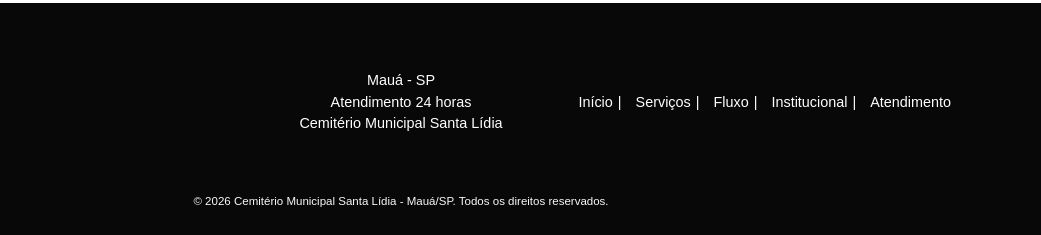
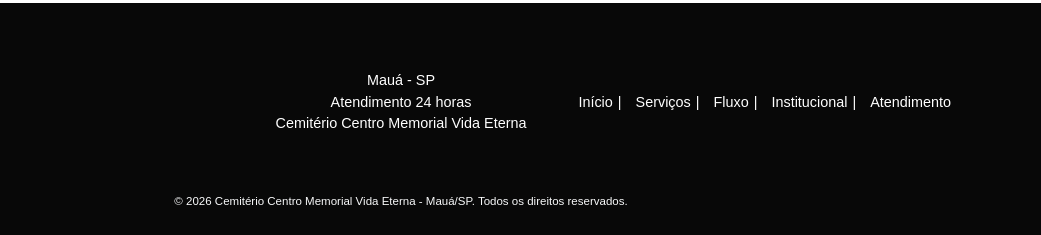
Before and after one commit to ruisantiagofaria/PROJETO-DE-EXTENSAO, a plain HTML site: page serviços.html in a window 1280 px wide. Shown: the part 1825-2060 px from the top of the page, 239-1280 px from the left. Drawn offline with nearby package versions, Linux system fonts and the light colour scheme.

Commit message:
Update serviços.html

```diff
--- a/serviços.html
+++ b/serviços.html
@@ -4,7 +4,7 @@
 <head>
   <meta charset="UTF-8">
   <meta name="viewport" content="width=device-width, initial-scale=1.0">
-  <title>Cemitério Municipal Santa Lídia</title>
+  <title>Cemitério Centro Memorial Vida Eterna</title>
   <link rel="stylesheet" href="style/style.css">
   <link rel="stylesheet" href="https://stackpath.bootstrapcdn.com/bootstrap/4.1.3/css/bootstrap.min.css"
     integrity="sha384-MCw98/SFnGE8fJT3GXwEOngsV7Zt27NXFoaoApmYm81iuXoPkFOJwJ8ERdknLPMO" crossorigin="anonymous">
@@ -45,7 +45,7 @@
     <div class="text-center mb-5">
   <h2 class="mb-3">Serviços</h2>
   <p class="lead">
-    Conheça os principais serviços e atendimentos oferecidos pelo Cemitério Municipal Santa Lídia.
+    Conheça os principais serviços e atendimentos oferecidos pelo Cemitério Centro Memorial Vida Eterna.
   </p>
 </div>
 
@@ -170,7 +170,7 @@
         <div class="footer-middle">
             <p class="m-0">Mauá - SP</p>
             <p class="m-0">Atendimento 24 horas</p>
-            <p class="m-0">Cemitério Municipal Santa Lídia</p>
+            <p class="m-0">Cemitério Centro Memorial Vida Eterna</p>
         </div>
 
         <div class="footer-right">
@@ -184,7 +184,7 @@
     </div>
 
     <div class="text-center mt-3 small text-light">
-        © 2026 Cemitério Municipal Santa Lídia - Mauá/SP. Todos os direitos reservados.
+        © 2026 Cemitério Centro Memorial Vida Eterna - Mauá/SP. Todos os direitos reservados.
     </div>
 </footer>
 
```
